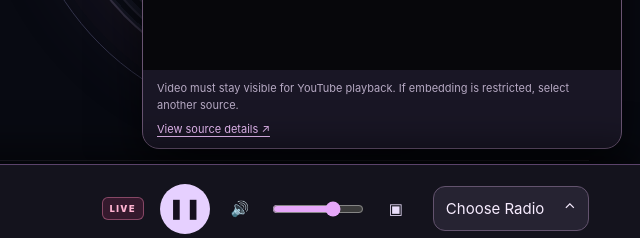
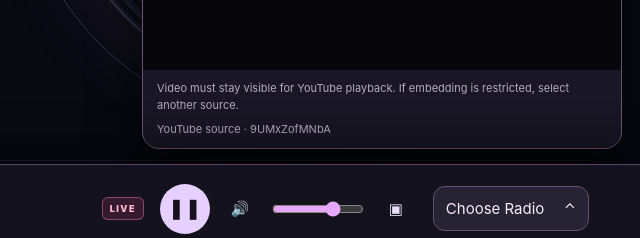
Before and after one commit to aditershalla/play-music, a plain HTML site: page index.html in a window 1280 px wide. Both pictures are taken after a click on the button "Show official video player". Shown: the part 548-786 px from the top of the page, 640-1280 px from the left. Drawn offline with Linux system fonts and the light colour scheme.

Commit message:
Keep radio controls entirely on-site with no external player links

```diff
--- a/index.html
+++ b/index.html
@@ -77,7 +77,7 @@ body{padding-bottom:92px}
 <aside class="pm-video-drawer" id="pmDrawer" aria-label="YouTube radio video">
  <div class="pm-video-head"><strong id="pmVideoTitle">PLAY MUSIC · OFFICIAL YOUTUBE PLAYER</strong><button id="pmHideVideo" type="button">Hide video panel ✕</button></div>
  <div class="pm-video" id="pmVideo"><div id="pmYoutube"></div></div>
- <div class="pm-video-help"><span>Video must stay visible for YouTube playback. If embedding is restricted, select another source.</span><a id="pmOriginal" href="https://www.youtube.com/" rel="noopener noreferrer" target="_blank">View source details ↗</a></div>
+ <div class="pm-video-help"><span>Video must stay visible for YouTube playback. If embedding is restricted, select another source.</span><span id="pmOriginal">Source: YouTube</span></div>
 </aside>
 <div class="pm-dock" id="pmDock" aria-label="Play Music radio player">
  <div class="pm-art" id="pmArtwork" aria-label="Station artwork">♫</div>
@@ -183,7 +183,7 @@ function select(station){
  $("pmStationName").textContent=names[station];
  $("pmTrackName").textContent="Connecting to YouTube…";
  $("pmVideoTitle").textContent=names[station]+" · OFFICIAL YOUTUBE PLAYER";
- $("pmOriginal").href="https://www.youtube.com/watch?v="+id;
+ $("pmOriginal").textContent="YouTube source · "+id;
  updateArtwork(station,id);$("pmLive").textContent="LIVE";showDrawer();setPlayIcon(true);
  if(playerReady){safeCall("stopVideo");safeCall("loadVideoById",id)}
  else ensureAPI();
```
